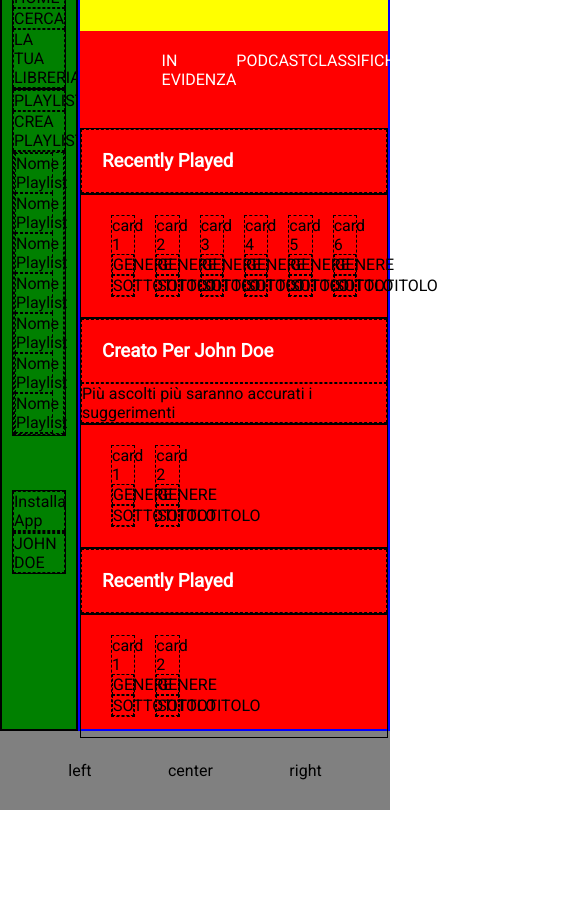
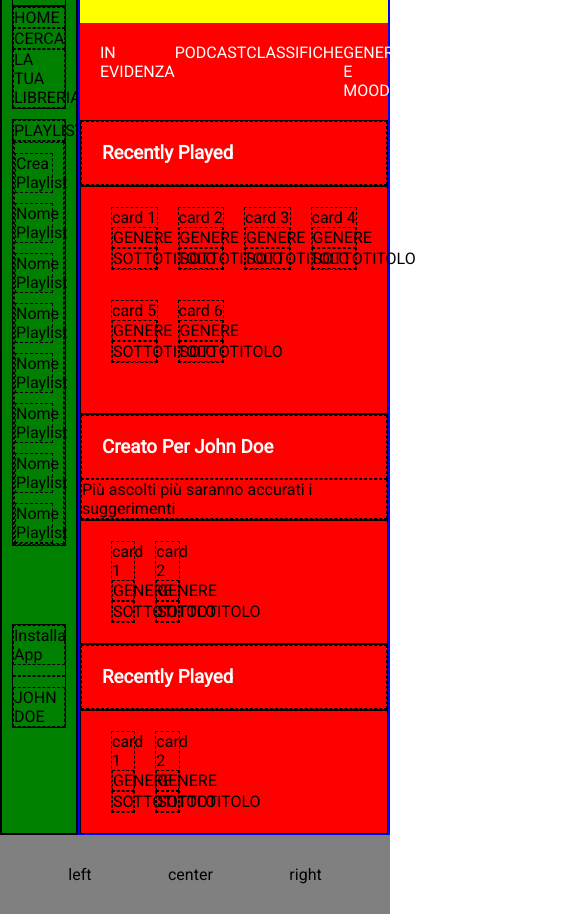
Before and after one commit to DiegoFarrugio/html-css-spotifyweb, a plain HTML site: page index.html in a window 390 px wide. Shown: the part 49-963 px from the top of the page, 568 px wide, since content can reach past the window. Before the commit the page ends 859 px from the top, so only its background shows below. Drawn offline with Linux system fonts and the light colour scheme.

Commit message:
Completato primo breakpoint (1100px)

```diff
--- a/css/style.css
+++ b/css/style.css
@@ -23,6 +23,7 @@ html{
 ul li{
     list-style: none;
     margin-right: 10px;
+    margin-top: 10px;
 }
 
 .container-menu-tendina{
@@ -57,6 +58,14 @@ section > *{
 
 /*MAIN*/
 
+.logo-spotify{
+    margin-bottom: 20px;
+}
+
+.libreria-brani{
+    margin-bottom: 10px;
+}
+
 .menu-tendina-bottom{
     margin-top: 100%;
 }
@@ -67,7 +76,7 @@ section > *{
 
 .container-header-main{
     width: 100%;
-    height: 10%;
+    height: 8%;
     background-color: yellow;
 }
 
@@ -84,6 +93,8 @@ section > *{
 
 .my-row-16{
     padding: 20px;
+    display: flex;
+    flex-wrap: wrap;
 }
 
 
@@ -96,6 +107,11 @@ section > *{
 h3{
     color: white;
     padding: 20px;
+}
+
+hr{
+    margin-top: 10px;
+    margin-bottom: 10px;
 }
 
 
@@ -122,6 +138,25 @@ footer{
 /*I BREAKPOINT*/
 @media screen and (max-width: 1100px){
 
+    .scelta-track{
+        width: 100%;
+        margin: auto;
+    }
+
+    #section-1 .my-col-speciall{
+        width: calc((100% / 4) - 20px);
+        margin-right: 10px;
+        margin-left: 10px;
+    }
+
+    #section-1 .my-col-speciall{
+        margin-bottom: 30px;
+    }
+
+    .menu-tendina-bottom {
+        margin-top: 145%;
+    }
+
     }
 
 
--- a/index.html
+++ b/index.html
@@ -18,12 +18,12 @@
         <div class="container-menu-tendina padding-menu-tendina">
 
             <div>
-                <div>
+                <div class="logo-spotify">
                     LOGO
                 </div>
             </div>
 
-            <div>
+            <div class="libreria-brani">
                 <div>
                     HOME
                 </div>
@@ -40,10 +40,8 @@
                     PLAYLIST
                 </div>
                 <div>
-                    CREA PLAYLIST
-                </div>
-                <div>
                     <ul>
+                        <li>Crea Playlist</li>
                         <li>Nome Playlist</li>
                         <li>Nome Playlist</li>
                         <li>Nome Playlist</li>
@@ -96,7 +94,7 @@
                     <div>
                         NUOVE USCITE
                     </div>
-                    <div>
+                    <div class="prova">
                         SCOPRI
                     </div>
                 </div>
@@ -111,7 +109,7 @@
 
             <div class="my-row-16 flex-container">
 
-                <div class="my-col">
+                <div class="my-col my-col-speciall">
                     card 1
                     <div>
                         GENERE
@@ -121,7 +119,7 @@
                     </div>
                 </div>
 
-                <div class="my-col">
+                <div class="my-col my-col-speciall">
                     card 2
                     <div>
                         GENERE
@@ -131,7 +129,7 @@
                     </div>
                 </div>
 
-                <div class="my-col">
+                <div class="my-col my-col-speciall">
                     card 3
                     <div>
                         GENERE
@@ -141,7 +139,7 @@
                     </div>
                 </div>
 
-                <div class="my-col">
+                <div class="my-col my-col-speciall">
                     card 4
                     <div>
                         GENERE
@@ -151,7 +149,7 @@
                     </div>
                 </div>
 
-                <div class="my-col">
+                <div class="my-col my-col-speciall">
                     card 5
                     <div>
                         GENERE
@@ -161,7 +159,7 @@
                     </div>
                 </div>
 
-                <div class="my-col">
+                <div class="my-col my-col-speciall">
                     card 6
                     <div>
                         GENERE
```
